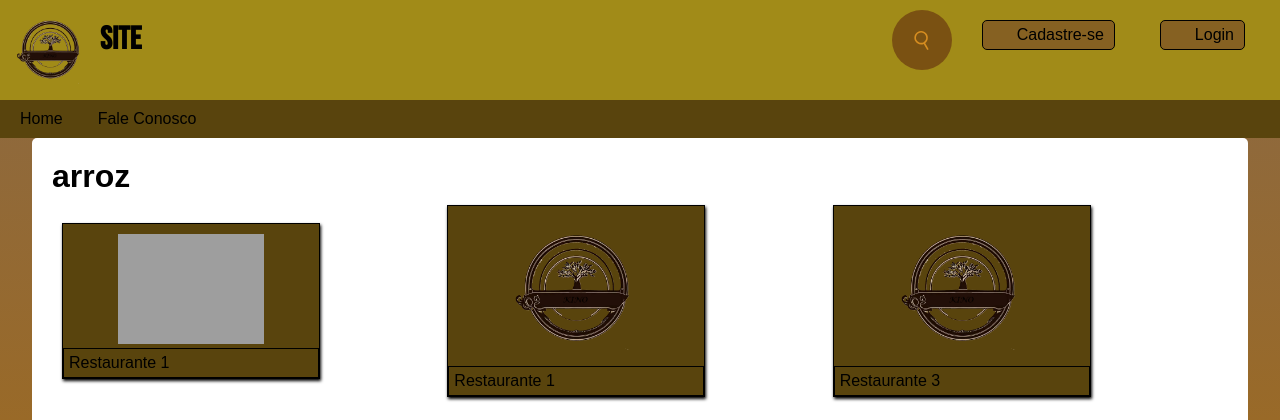
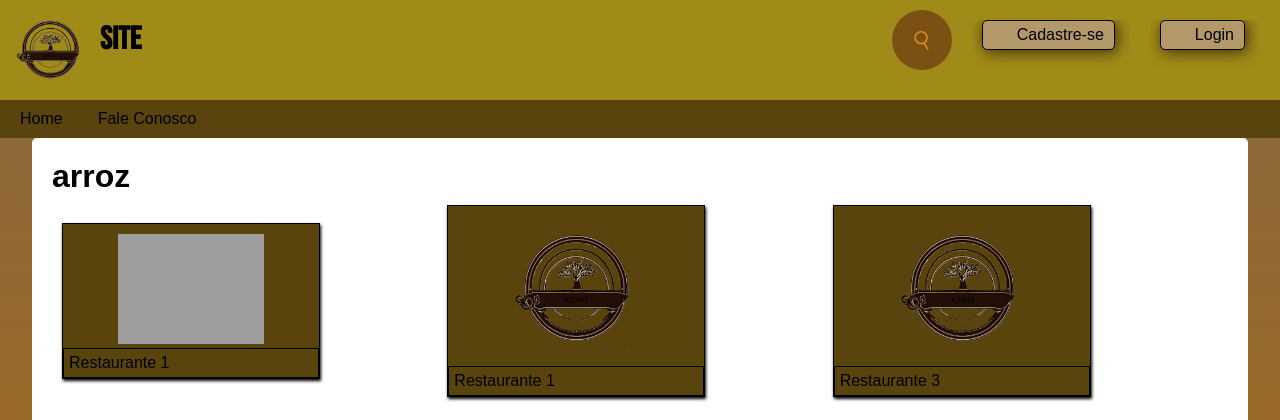
Before and after one commit to bmatias74/projeto-tlp, a PHP site: page / in a window 1280 px wide. Shown: the top 420 px of the page. Run offline with PHP 8.4, Linux system fonts and the light colour scheme; some web fonts are replaced; grey boxes are pictures that could not be loaded.

Commit message:
melhorias nas css

```diff
--- a/CSS/Style.CSS
+++ b/CSS/Style.CSS
@@ -4,7 +4,7 @@
     --cpadrao: #A16A18;
     --cheader: #A18B18;
     --cescuro:#59440D;
-    --cbutton: #866122;
+    --cbutton: #B39869;
     --fdestaque:  'Saira Semi Condensed','Bebas Neue', sans-serif;
     --cordefundo: white;
     --mpesquisah: 5vmin;
@@ -75,6 +75,7 @@ margin: 0;
     color: black;
     padding: 5px 10px;
     border: 1px solid black;
+    box-shadow: 2px 2px 15px #3B2B0F;
     border-radius: 5px;
     text-align: center;
     cursor: pointer;
```
